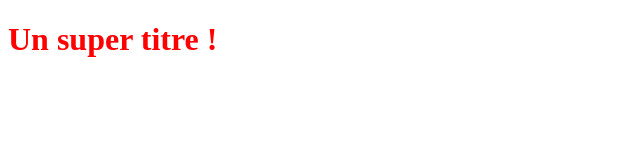
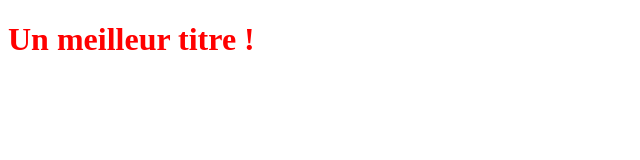
Before and after one commit to agl09/OpenclassroomsProject, a plain HTML site: page index.html in a window 1280 px wide. Shown: the whole page, without its empty margins (0-640 px from the left). Drawn offline with Linux system fonts and the light colour scheme.

Commit message:
Modification du titre H1

```diff
--- a/index.html
+++ b/index.html
@@ -8,6 +8,6 @@
     <title>Openclassroom</title>
 </head>
 <body>
-    <h1>Un super titre !</h1>
+    <h1>Un meilleur titre !</h1>
 </body>
 </html>
```
